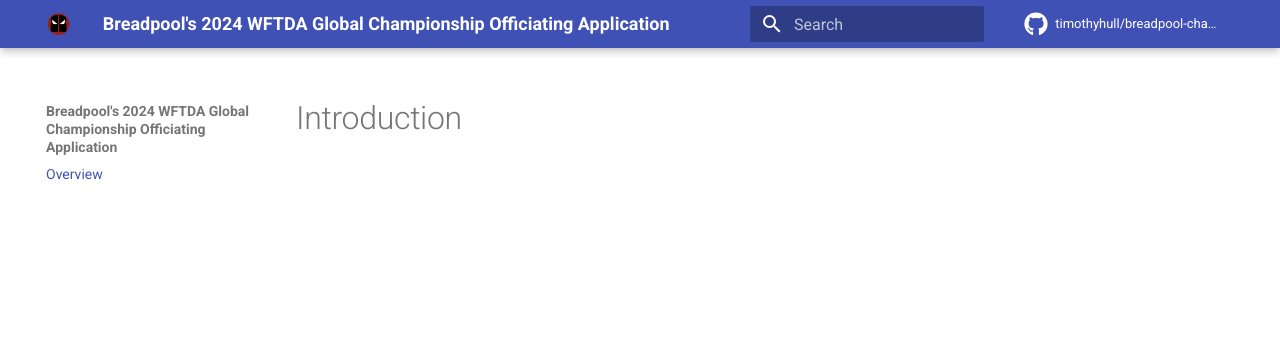
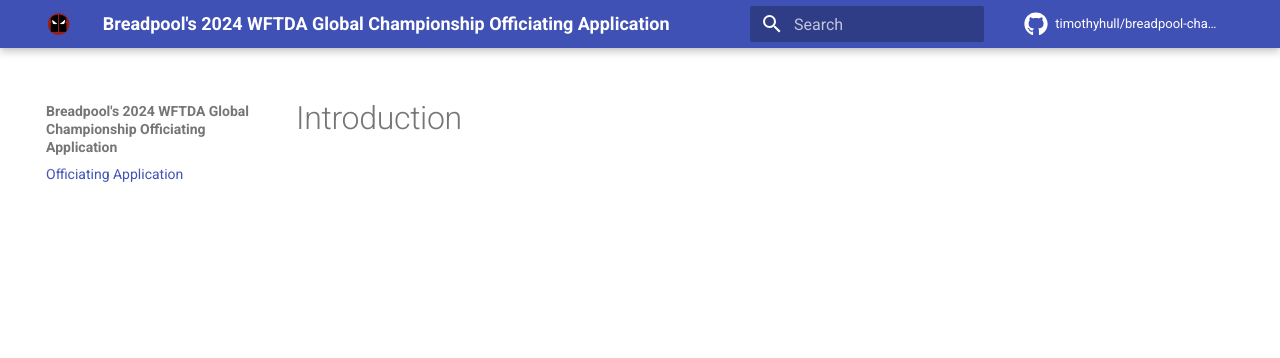
Before and after one commit to timothyhull/breadpool-champs-app, an MkDocs documentation site: the page built from docs/index.md, in a window 1280 px wide. Shown: the top 358 px of the page. Built offline with MkDocs 1.6.1 and Material for MkDocs 9.7.7, drawn with Linux system fonts in a browser that asks for light colours; comment, search, counter and statistics services are not loaded.

```diff
--- a/mkdocs.yml
+++ b/mkdocs.yml
@@ -2,11 +2,9 @@
 # Reference: https://squidfunk.github.io/mkdocs-material/creating-your-site
 ---
 site_name: Breadpool's 2024 WFTDA Global Championship Officiating Application
-site_url: https://TODO.pages.github.io
+site_url: https://timothyhull.github.io/breadpool-champs-app
 nav:
-  - Overview: index.md
-  # - TBD: TBD
-  # - Glossary: 0_glossary.md
+  - Officiating Application: index.md
 
 # Repository information
 edit_uri: ""
```
